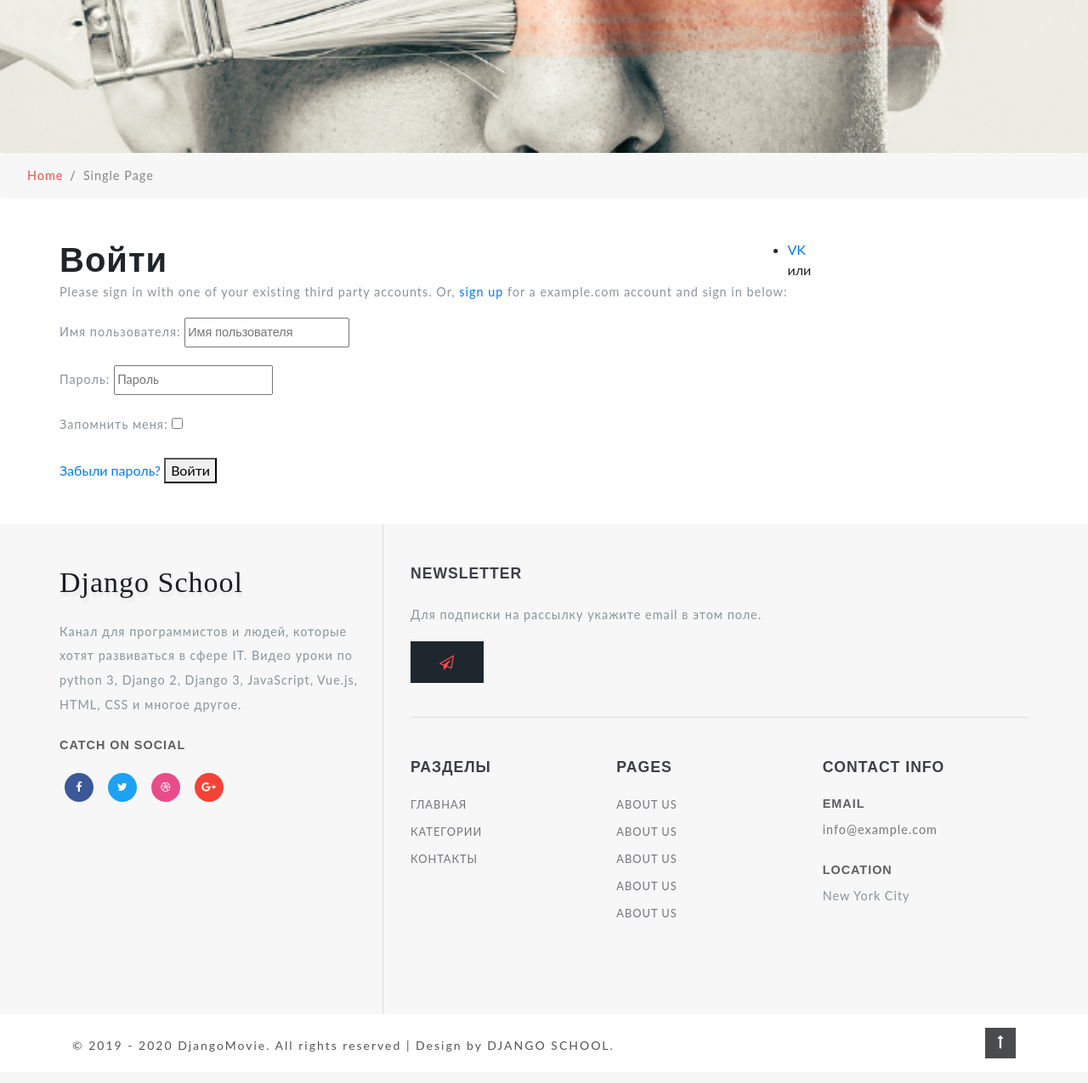
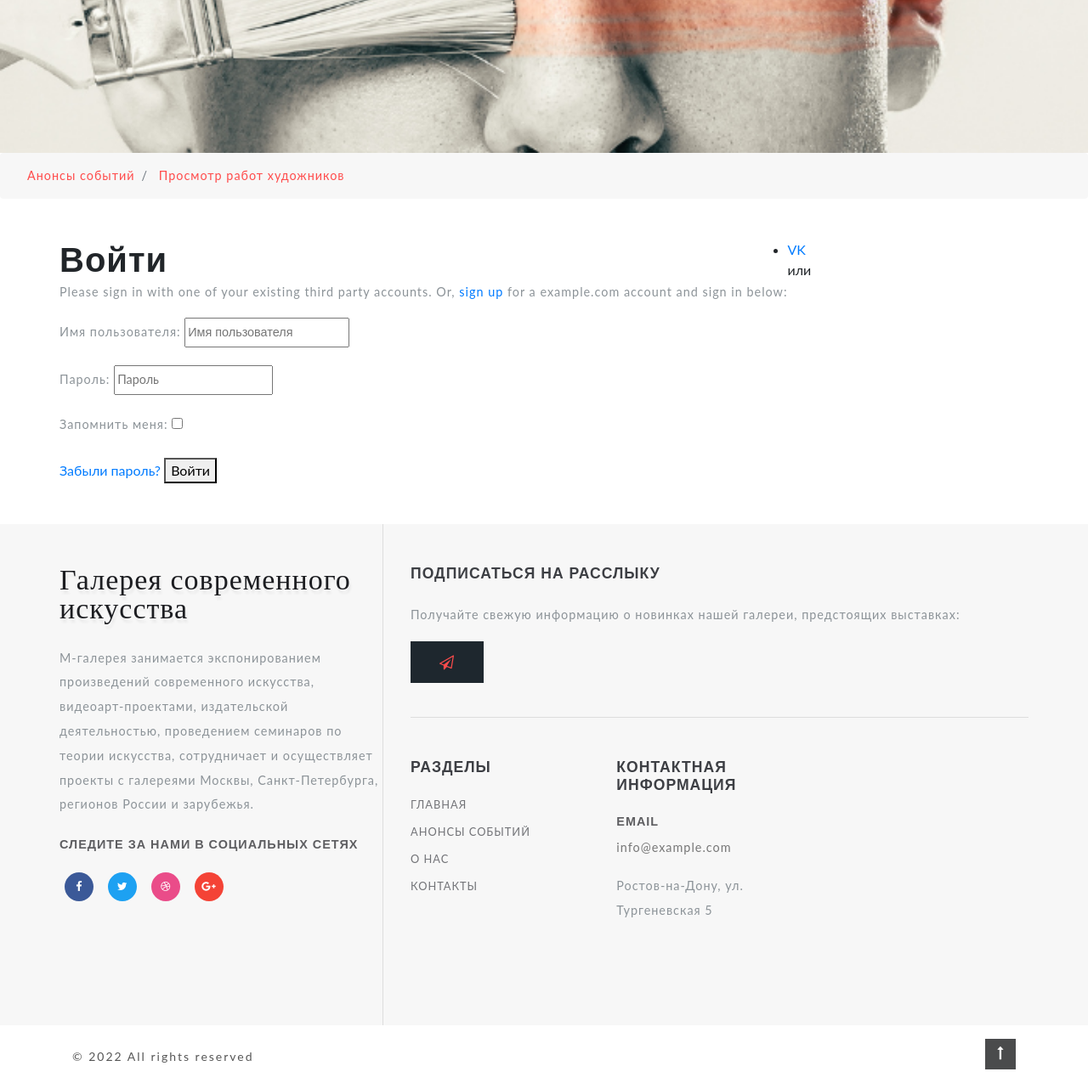
Before and after one commit to iproger01/art_work, a Django app: page /ru/accounts/login/ in a window 1280 px wide. Shown: the part 460-1735 px from the top of the page at 85% size. Before the commit the page ends 1706 px from the top, so only its background shows below. Run offline with Django 3.2, Linux system fonts and the light colour scheme; tables that the repository leaves empty hold one stand-in row (values such as "Sample post"); some libraries are stand-ins or nearby versions.

Commit message:
requirements

```diff
--- a/artworks/admin.py
+++ b/artworks/admin.py
@@ -181,7 +181,9 @@ class RaitingAdmin(admin.ModelAdmin):
     '''Рейтинг'''
     list_display = ("star","artworks", "ip")
 
-
+@admin.register(Event)
+class EventAdmin(admin.ModelAdmin):
+    list_display = ("text", "poster")
 
 # admin.site.register(Category)
 # admin.site.register(Artworks)
--- a/artworks/models.py
+++ b/artworks/models.py
@@ -152,3 +152,14 @@ class Country(models.Model):
     class Meta:
         verbose_name = "Страна"
         verbose_name_plural = "Страны"
+
+class Event(models.Model):
+    poster = models.ImageField(verbose_name="Изображение", upload_to="artworks/event/")
+    text = models.CharField(verbose_name="Имя", max_length=1000)
+
+    def __str__(self):
+        return self.text
+
+    class Meta:
+        verbose_name = "Анонс события"
+        verbose_name_plural = "Анонсы"
--- a/artworks/urls.py
+++ b/artworks/urls.py
@@ -5,9 +5,11 @@ urlpatterns = [
     path("", views.ArtworkView.as_view()),
     path("filter/", views.FilterArtworkView.as_view(), name='filter'),
     path("search/", views.Search.as_view(), name='search'),
+    path("event/", views.EventView.as_view(), name="event"),
     path("add-rating/", views.AddStarRating.as_view(), name='add_rating'),
     path("<slug:slug>/",views.ArtworkDetailView.as_view(), name = "artwork_detail"),
     path("review/<int:pk>/",views.AddReview.as_view(), name = "add_review"),
     path("artist/<str:slug>/", views.ArtistsDetailView.as_view(), name="artist_detail"),
 
+
 ]
--- a/artworks/views.py
+++ b/artworks/views.py
@@ -103,3 +103,9 @@ class Search(ListView):
         context = super(Search, self).get_context_data(*args,**kwargs)
         context["q"] = f'&q={self.request.GET.get("q")}'
         return context
+
+class EventView(ListView):
+    '''Постеры событий'''
+    model = Event
+    template_name = "artworks/event.html"
+    paginate_by = 3
--- a/static/css/style.css
+++ b/static/css/style.css
@@ -383,7 +383,7 @@ li > a:only-child:after {
 /*--/banner --*/
 
 .main-banner {
-    background: url(../images/banner.png)no-repeat center;
+    background: url(../images/banner1.png)no-repeat center;
     -webkit-background-size: cover;
     -moz-background-size: cover;
     -o-background-size: cover;
@@ -394,7 +394,7 @@ li > a:only-child:after {
 }
 
 .main-banner.inner {
-    background: url(../images/banner.png)no-repeat center;
+    background: url(../images/banner1.png)no-repeat center;
     -webkit-background-size: cover;
     -moz-background-size: cover;
     -o-background-size: cover;
--- a/templates/artworks/artworks_list.html
+++ b/templates/artworks/artworks_list.html
@@ -19,7 +19,7 @@
                   <button type="button" class="btn btn-sm btn-outline-secondary" onclick="window.location.href = '{{ artwork.get_absolute_url }}';">Посмотреть</button>
                   <button type="button" class="btn btn-sm btn-outline-secondary">Купить</button>
                 </div>
-                <small class="text-muted">9 минут</small>
+{#                <small class="text-muted">9 минут</small>#}
               </div>
             </div>
           </div>
@@ -28,7 +28,8 @@
       </div>
     </div>
   </div>
-    <div class="align-content-center col-lg-9" >
+      <div class="align-content-center col-lg-9" >
+          <br>
         {% include 'artworks/pagination.html' %}
     </div>
 </div>
--- a/templates/artworks/base.html
+++ b/templates/artworks/base.html
@@ -14,6 +14,8 @@
             </div>
             {% block artwork %}
             {% endblock artwork %}
+            {% block event %}
+            {% endblock event %}
 
         </div>
 
--- a/templates/base.html
+++ b/templates/base.html
@@ -18,7 +18,7 @@
     <meta name="title" content="Маркетплейс предметов современного искуства">
     <meta name="docsearch:language" content="ru">
     <meta name="docsearch:version" content="5.0">
-    <title>Маркетплейс современного искусства</title>
+    <title>Галерея современного искусства</title>
     <!-- Bootstrap core CSS -->
 
     {#<link rel="stylesheet" href="https://stackpath.bootstrapcdn.com/bootstrap/5.0.0-alpha1/css/bootstrap.min.css" integrity="sha384-r4NyP46KrjDleawBgD5tp8Y7UzmLA05oM1iAEQ17CSuDqnUK2+k9luXQOfXJCJ4I" crossorigin="anonymous">#}
@@ -34,7 +34,7 @@
     <meta name="theme-color" content="#7952b3">
     <!-- Facebook -->
     <meta property="og:url" content="/">
-    <meta property="og:title" content="Маркетплейс предметов современного искуства">
+    <meta property="og:title" content="Галерея предметов современного искуства">
     <meta property="og:description" content="Еще не прикупили ни одной картины? Посетите наш сайт и Вы не останетесь равнодушним.">
     <meta property="og:type" content="website">
     <meta property="og:image" content="{{ artwork.poster.url }}">
@@ -69,9 +69,11 @@
     </div>
     <ol class="breadcrumb editContent">
         <li class="breadcrumb-item">
-            <a href="index.html" class="editContent">Home</a>
+            <a href="{% url 'event' %}" class="editContent">Анонсы событий </a>
         </li>
-        <li class="breadcrumb-item active editContent">Single Page</li>
+        <li class="breadcrumb-item">
+            <a href="/" class="editContent">Просмотр работ художников </a>
+        </li>
     </ol>
     {% block content %}
 
--- a/templates/include/footer.html
+++ b/templates/include/footer.html
@@ -6,16 +6,14 @@
                 <h2 class="logo-2 mb-lg-4 mb-3">
                     <a href="index.html" class="editContent">
                                 <span class="fa" aria-hidden="true">
-                                    Django School
+                                    Галерея современного искусства
                                 </span>
                     </a>
                 </h2>
                 <p class="editContent">
-                    Канал для программистов и людей, которые хотят развиваться в сфере IT.
-                    Видео уроки по python 3, Django 2, Django 3, JavaScript, Vue.js, HTML, CSS
-                    и многое другое.
+                    М-галерея занимается экспонированием произведений современного искусства, видеоарт-проектами, издательской деятельностью, проведением семинаров по теории искусства, сотрудничает и осуществляет проекты с галереями Москвы, Санкт-Петербурга, регионов России и зарубежья.
                 </p>
-                <h4 class="sub-con-fo ad-info my-4 editContent">Catch on Social</h4>
+                <h4 class="sub-con-fo ad-info my-4 editContent">Следите за нами в социальных сетях</h4>
                 <ul class="w3layouts_social_list media-soc list-unstyled">
                     <li>
                         <a href="#" class="w3pvt_facebook editContent">
@@ -41,7 +39,7 @@
             </div>
             <div class="col-lg-8 footer-right">
                 <div class="w3layouts-news-letter">
-                    <h3 class="footer-title text-uppercase editContent mb-lg-4 mb-3">Newsletter</h3>
+                    <h3 class="footer-title text-uppercase editContent mb-lg-4 mb-3">Подписаться на расслыку</h3>
                         {% contact_form %}
                 </div>
                 <div class="row mt-lg-4 bottom-w3layouts-sec-nav mx-0">
@@ -50,57 +48,34 @@
                             Разделы</h3>
                         <ul class="list-unstyled w3layouts-icons">
                             <li>
-                                <a href="index.html" class="editContent">Главная</a>
+                                <a href="/" class="editContent">Главная</a>
                             </li>
                             <li>
-                                <a href="about.html" class="editContent">Категории</a>
+                                <a href="about.html" class="editContent">Анонсы событий</a>
                             </li>
                             <li>
-                                <a href="contact.html" class="editContent">Контакты</a>
+                                <a href="contact.html" class="editContent">О нас </a>
+                            </li>
+                            <li>
+                                <a href="contact.html" class="editContent">Контакты </a>
                             </li>
                         </ul>
                     </div>
-                    <div class="col-md-4 footer-grid_section_w3layouts">
-                        <!-- social icons -->
-                        <div class="agileinfo_social_icons">
-                            <h3 class="footer-title text-uppercase editContent mb-lg-4 mb-3">
-                                Pages</h3>
-                            <ul class="list-unstyled w3layouts-icons">
 
-                                <li>
-                                    <a href="#" class="editContent">About Us</a>
-                                </li>
-                                <li>
-                                    <a href="#" class="editContent">About Us</a>
-                                </li>
-                                <li>
-                                    <a href="#" class="editContent">About Us</a>
-                                </li>
-                                <li>
-                                    <a href="#" class="editContent">About Us</a>
-                                </li>
-                                <li>
-                                    <a href="#" class="editContent">About Us</a>
-                                </li>
-                            </ul>
-                        </div>
-                        <!-- social icons -->
-                    </div>
                     <div class="col-md-4 footer-grid_section_w3layouts my-md-0 my-5">
                         <h3 class="footer-title text-uppercase text-wh mb-lg-4 mb-3 editContent">
-                            Contact Info</h3>
+                            Контактная информация</h3>
                         <div class="contact-info">
                             <div class="footer-address-inf my-4">
                                 <h4 class="ad-info mb-2 editContent">Email </h4>
                                 <p class="editContent"><a href="mailto:info@example.com">info@example.com</a>
                                 </p>
+                                <p class="editContent">Ростов-на-Дону, ул. Тургеневская 5</p>
                             </div>
-                            <div class="footer-address-inf">
-                                <h4 class="ad-info mb-2 editContent">Location</h4>
-                                <p class="editContent">New York City</p>
-                            </div>
-                        </div>
+                          </div>
                     </div>
+                    <div class="col-md-4 footer-grid_section_w3layouts my-md-0 my-5">
+<script type="text/javascript" charset="utf-8" async src="https://api-maps.yandex.ru/services/constructor/1.0/js/?um=constructor%3A7333ddc8256b59e5684e6aa8201919b9cc141194e2a9caff62fa04f0b7133eb4&amp;width=340&amp;height=240&amp;lang=ru_RU&amp;scroll=true"></script>                    </div>
                 </div>
             </div>
         </div>
@@ -110,9 +85,7 @@
 <div class="cpy-right py-3">
     <div class="container">
         <div class="row">
-            <p class="col-md-10 text-left">© 2019 - 2020 DjangoMovie. All rights reserved | Design by
-                <a href="https://djangochannel.com"> DJANGO SCHOOL.</a>
-            </p>
+            <p class="col-md-10 text-left">© 2022 All rights reserved</p>
             <!-- move top icon -->
             <a href="#home" class="move-top text-right col-md-2"><span
                     class="fa fa-long-arrow-up" aria-hidden="true"></span></a>
--- a/templates/malinglist/tags/form.html
+++ b/templates/malinglist/tags/form.html
@@ -1,4 +1,4 @@
-<p class="editContent">Для подписки на рассылку укажите email в этом поле.</p>
+<p class="editContent">Получайте свежую информацию о новинках нашей галереи, предстоящих выставках:</p>
 <form action="{% url 'contact' %}" method="post" class="w3layouts-newsletter">
     {% csrf_token %}
     {{ contact_form }}
```
Also changed, not shown: templates/artworks/event.html (added, +23 -0 lines), templates/include/sidebar.html (+3 -56 lines), static/images/banner.PNG, static/images/banner1.png (added).
